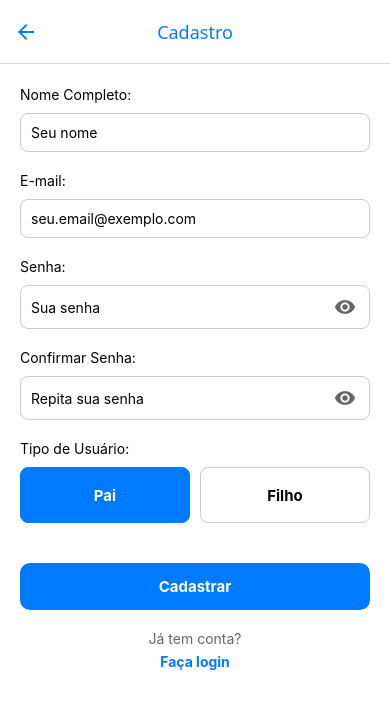
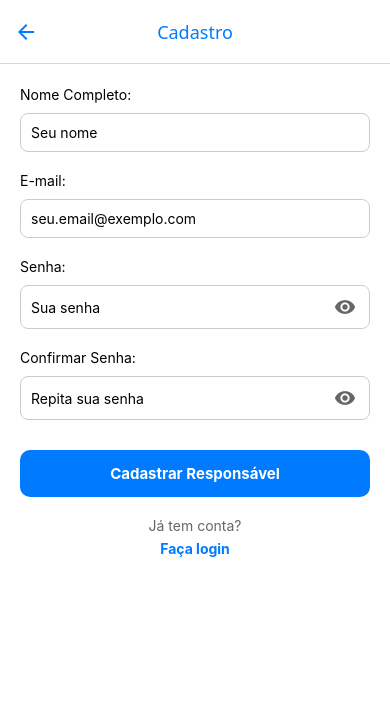
Before and after one commit to hytalormds/mesadinha, a React Native app: screen /TelaCadastro in a window 390 px wide. Shown: the top 708 px of the page. Built offline with nearby package versions, Linux system fonts and the light colour scheme; what react-native-worklets would draw is missing.

Commit message:
Ajusta saque cofrinho validacoes e perfil de usuario

```diff
--- a/src/app/screens/CadastroTarefa/index.tsx
+++ b/src/app/screens/CadastroTarefa/index.tsx
@@ -20,7 +20,7 @@ import type { NativeStackNavigationProp } from "@react-navigation/native-stack";
 
 import styles from "./styles";
 import { Button } from "@/componentes/Button";
-import { SeletorFilho } from "@/componentes/SeletorFIlho";
+import { SeletorFilho } from "@/componentes/SeletorFilho";
 import type {
     RootStackParamList,
     Usuario,
--- a/src/app/screens/CadastroUsuario/index.tsx
+++ b/src/app/screens/CadastroUsuario/index.tsx
@@ -20,24 +20,20 @@ import { Button } from "@/componentes/Button";
 import type { RootStackParamList, Usuario } from "@/types/navigation";
 import { STORAGE_KEYS } from "@/constants/storageKeys";
 
-type TipoUsuario = "Pai" | "Filho";
-
 const USUARIOS_STORAGE_KEY = STORAGE_KEYS.usuarios;
 const EMAILS_TESTE = ["pai@mesadinha.com", "samuel@mesadinha.com"];
 
 export default function TelaCadastro() {
-  const navigation = useNavigation<NativeStackNavigationProp<RootStackParamList>>();
+  const navigation =
+    useNavigation<NativeStackNavigationProp<RootStackParamList>>();
 
   const [nome, setNome] = React.useState("");
   const [email, setEmail] = React.useState("");
   const [senha, setSenha] = React.useState("");
   const [confirmarSenha, setConfirmarSenha] = React.useState("");
-  const [tipoUsuario, setTipoUsuario] = React.useState<TipoUsuario>("Pai");
   const [mostrarSenha, setMostrarSenha] = React.useState(false);
   const [mostrarConfirmarSenha, setMostrarConfirmarSenha] =
     React.useState(false);
-
-  const tiposUsuario: TipoUsuario[] = ["Pai", "Filho"];
 
   function senhaValida(valor: string) {
     const erros = [];
@@ -131,7 +127,7 @@ export default function TelaCadastro() {
         nome: nome.trim(),
         email: email.trim().toLowerCase(),
         senha,
-        id_tipo: tipoUsuario === "Pai" ? 1 : 2,
+        id_tipo: 1,
       };
 
       await AsyncStorage.setItem(
@@ -139,7 +135,7 @@ export default function TelaCadastro() {
         JSON.stringify([...usuarios, novoUsuario])
       );
 
-      Alert.alert("Sucesso", "Usuário cadastrado com sucesso.");
+      Alert.alert("Sucesso", "Responsável cadastrado com sucesso.");
       navigation.navigate("Login");
     } catch (error) {
       console.log("Erro ao cadastrar usuário:", error);
@@ -161,6 +157,7 @@ export default function TelaCadastro() {
         >
           <View style={styles.containerForm}>
             <Text style={styles.label}>Nome Completo:</Text>
+
             <TextInput
               style={styles.input}
               placeholder="Seu nome"
@@ -169,6 +166,7 @@ export default function TelaCadastro() {
             />
 
             <Text style={styles.label}>E-mail:</Text>
+
             <TextInput
               style={styles.input}
               placeholder="seu.email@exemplo.com"
@@ -179,6 +177,7 @@ export default function TelaCadastro() {
             />
 
             <Text style={styles.label}>Senha:</Text>
+
             <View style={styles.passwordContainer}>
               <TextInput
                 style={styles.passwordInput}
@@ -201,6 +200,7 @@ export default function TelaCadastro() {
             </View>
 
             <Text style={styles.label}>Confirmar Senha:</Text>
+
             <View style={styles.passwordContainer}>
               <TextInput
                 style={styles.passwordInput}
@@ -226,36 +226,8 @@ export default function TelaCadastro() {
               </TouchableOpacity>
             </View>
 
-            <Text style={styles.label}>Tipo de Usuário:</Text>
-
-            <View style={styles.tipoUsuarioContainer}>
-              {tiposUsuario.map((tipo) => {
-                const selecionado = tipoUsuario === tipo;
-
-                return (
-                  <TouchableOpacity
-                    key={tipo}
-                    style={[
-                      styles.tipoUsuario,
-                      selecionado && styles.tipoUsuarioButtonSelected,
-                    ]}
-                    onPress={() => setTipoUsuario(tipo)}
-                  >
-                    <Text
-                      style={[
-                        styles.tipoUsuarioText,
-                        selecionado && styles.tipoUsuarioTextSelected,
-                      ]}
-                    >
-                      {tipo}
-                    </Text>
-                  </TouchableOpacity>
-                );
-              })}
-            </View>
-
             <Button
-              title="Cadastrar"
+              title="Cadastrar Responsável"
               style={styles.botao}
               onPress={cadastrarUsuario}
             />
--- a/src/app/screens/CadastroUsuario/styles.ts
+++ b/src/app/screens/CadastroUsuario/styles.ts
@@ -78,42 +78,6 @@ export default StyleSheet.create({
     fontWeight: "bold",
   },
 
-  // Tipo de usuário
-  tipoUsuarioContainer: {
-    flexDirection: "row",
-    gap: 10,
-    marginTop: 10,
-    marginBottom: 20,
-  },
-
-  tipoUsuario: {
-    flex: 1,
-    height: 56,
-    backgroundColor: "#fff",
-    borderWidth: 1,
-    borderColor: "#ccc",
-    borderRadius: 8,
-    alignItems: "center",
-    justifyContent: "center",
-  },
-
-  tipoUsuarioButtonSelected: {
-    backgroundColor: "#007bff",
-    borderColor: "#007bff",
-  },
-
-  tipoUsuarioText: {
-    color: "#000",
-    fontWeight: "bold",
-    fontSize: 15,
-  },
-
-  tipoUsuarioTextSelected: {
-    color: "#fff",
-    fontWeight: "bold",
-    fontSize: 15,
-  },
-
   botaoFooter: {
     flexDirection: "row",
     justifyContent: "space-between",
--- a/src/app/screens/Cofrinho/index.tsx
+++ b/src/app/screens/Cofrinho/index.tsx
@@ -15,6 +15,10 @@ import { useNavigation } from "@react-navigation/native";
 import type { NativeStackNavigationProp } from "@react-navigation/native-stack";
 import { STORAGE_KEYS } from "@/constants/storageKeys";
 import styles from "./styles";
+import {
+    formatarMoedaDigitada,
+    converterMoedaParaNumero,
+} from "@/utils/formatadores";
 import type {
     RootStackParamList,
     Usuario,
@@ -248,7 +252,7 @@ export default function Cofrinho() {
             return;
         }
 
-        const valor = Number(valorSaque.replace(",", "."));
+        const valor = converterMoedaParaNumero(valorSaque);
 
         if (!valor || valor <= 0) {
             Alert.alert("Atenção", "Digite um valor válido para sacar.");
@@ -573,10 +577,12 @@ export default function Cofrinho() {
 
                         <TextInput
                             style={styles.inputSaque}
-                            placeholder="Valor do saque"
-                            keyboardType="decimal-pad"
+                            placeholder="R$ 0,00"
+                            keyboardType="numeric"
                             value={valorSaque}
-                            onChangeText={setValorSaque}
+                            onChangeText={(texto) =>
+                                setValorSaque(formatarMoedaDigitada(texto))
+                            }
                         />
 
                         <View style={styles.modalBotoes}>
--- a/src/app/screens/ListaTarefas/index.tsx
+++ b/src/app/screens/ListaTarefas/index.tsx
@@ -42,6 +42,7 @@ import {
 import {
     obterStatusTarefa,
     tarefaPertenceAoFilhoLogado,
+    validarRecusaTarefa,
 } from "@/services/tarefaService";
 import { creditarValorNaCarteira } from "@/services/carteiraService";
 import { criarMovimentacaoEntrada } from "@/services/movimentacaoService";
@@ -320,7 +321,37 @@ export default function ListaTarefas() {
             ]
         );
     }
+    function confirmarRecusaTarefa(tarefa: Tarefa) {
+        const statusAtual = obterStatusTarefa(tarefa);
 
+        const resultado = validarRecusaTarefa(
+            tarefa,
+            usuarioEhPai,
+            statusAtual
+        );
+
+        if (!resultado.valido) {
+            Alert.alert("Atenção", resultado.mensagem);
+            return;
+        }
+
+        Alert.alert(
+            "Recusar tarefa",
+            "Tem certeza que deseja recusar esta tarefa?",
+            [
+                {
+                    text: "Cancelar",
+                    style: "cancel",
+                },
+                {
+                    text: "Recusar",
+                    style: "destructive",
+                    onPress: () =>
+                        alterarStatusTarefa(tarefa.id, "Recusada"),
+                },
+            ]
+        );
+    }
     const usuarioEhPai = usuarioLogado?.id_tipo === 1;
     const usuarioEhFilho = usuarioLogado?.id_tipo === 2;
 
@@ -347,7 +378,25 @@ export default function ListaTarefas() {
                 </View>
             </SafeAreaView>
         );
+    };
+
+    function confirmarAceiteTarefa(tarefa: Tarefa) {
+        Alert.alert(
+            "Aprovar tarefa",
+            "Tem certeza que deseja aprovar esta tarefa?",
+            [
+                {
+                    text: "Cancelar",
+                    style: "cancel",
+                },
+                {
+                    text: "Aprovar",
+                    onPress: () => aceitarTarefa(tarefa),
+                },
+            ]
+        );
     }
+
     function aceitarTarefa(tarefaSelecionada: Tarefa) {
         const criancaId = String(
             tarefaSelecionada.fk_usuario_crianca ??
@@ -409,24 +458,6 @@ export default function ListaTarefas() {
             "A recompensa foi adicionada ao cofrinho da criança."
         );
     }
-
-    function confirmarAceiteTarefa(tarefa: Tarefa) {
-        Alert.alert(
-            "Aprovar tarefa",
-            "Tem certeza que deseja aprovar esta tarefa?",
-            [
-                {
-                    text: "Cancelar",
-                    style: "cancel",
-                },
-                {
-                    text: "Aprovar",
-                    onPress: () => aceitarTarefa(tarefa),
-                },
-            ]
-        );
-    }
-
 
     return (
         <SafeAreaView style={styles.safeArea}>
@@ -529,15 +560,13 @@ export default function ListaTarefas() {
                                             }
                                             onExcluir={() => apagarTarefa(tarefa.id)}
                                             onAceitar={() => confirmarAceiteTarefa(tarefa)}
-                                            onRecusar={() =>
-                                                alterarStatusTarefa(tarefa.id, "Recusada")
+                                            onRecusar={() => confirmarRecusaTarefa(tarefa)
                                             }
                                             onIniciar={() =>
                                                 confirmarInicioTarefa(tarefa.id)
                                             }
                                             onEnviarParaAprovacao={() =>
-                                                confirmarFinalizacaoTarefa(tarefa.id)
-                                            }
+                                                confirmarFinalizacaoTarefa(tarefa.id)}
                                         />
                                     );
                                 })
--- a/src/services/tarefaService.ts
+++ b/src/services/tarefaService.ts
@@ -61,3 +61,35 @@ export function tarefaPertenceAoFilhoLogado(
       nomeCriancaDaTarefa === nomeUsuarioLogado)
   );
 }
+
+export function validarRecusaTarefa(
+  tarefa: Tarefa,
+  usuarioEhPai: boolean,
+  statusAtual: StatusTarefa
+) {
+  if (!usuarioEhPai) {
+    return {
+      valido: false,
+      mensagem: "Somente o responsável pode recusar tarefas.",
+    };
+  }
+
+  if (tarefa.recompensa_creditada || tarefa.concluida) {
+    return {
+      valido: false,
+      mensagem: "Não é possível recusar uma tarefa já concluída.",
+    };
+  }
+
+  if (statusAtual !== "Aguardando Aprovação") {
+    return {
+      valido: false,
+      mensagem:
+        "A tarefa só pode ser recusada quando estiver aguardando aprovação.",
+    };
+  }
+
+  return {
+    valido: true,
+  };
+}
```
Also changed, not shown: src/routes/index.tsx (+18 -29 lines).
